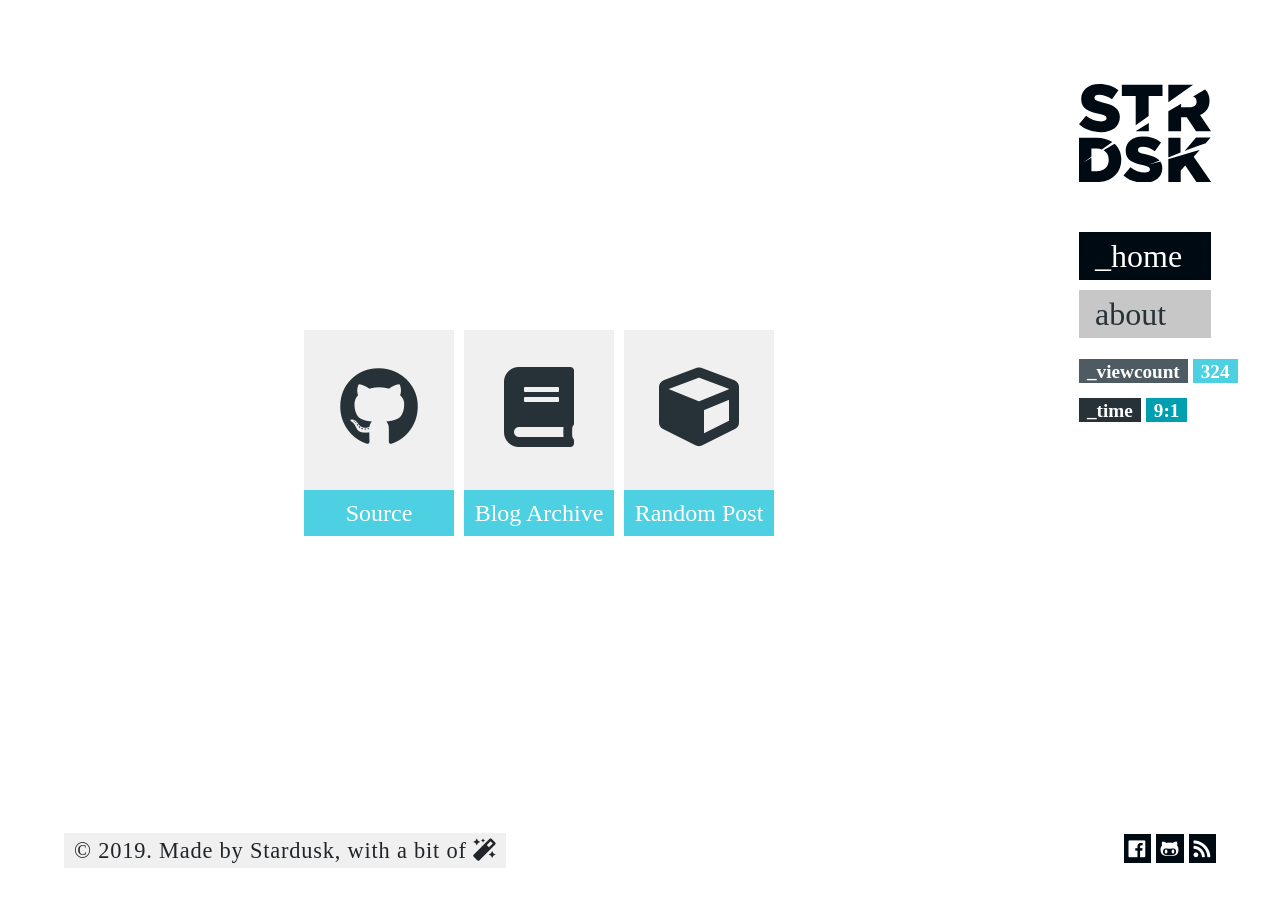
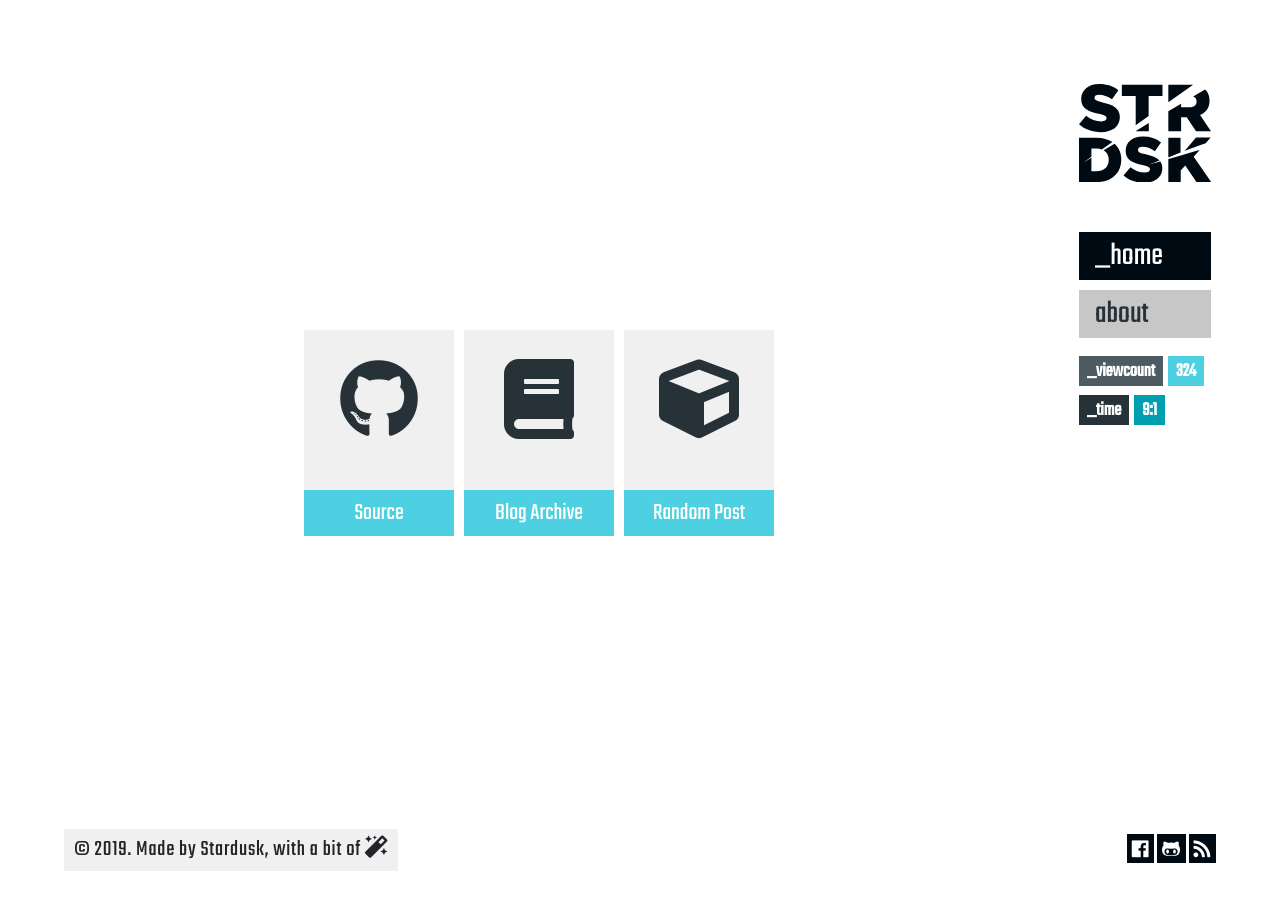
Before and after one commit to strdsk/strdsk.github.io, a Jekyll site: the page built from index.html, in a window 1280 px wide. Built offline with Jekyll 4.4.1, drawn with Linux system fonts in a browser that asks for light colours; nearby versions of some CDN libraries.

Commit message:
Update header.html

```diff
--- a/_includes/header.html
+++ b/_includes/header.html
@@ -1,6 +1,7 @@
 <link rel="stylesheet" href="/assets/css/bootstrap-strdsk.css">
 <link rel="stylesheet" href="/assets/css/fonts-strdsk.css">
 <link rel="stylesheet" href="/assets/css/strdsk.css">
+<link href="https://fonts.googleapis.com/css?family=Teko" rel="stylesheet">
 
 <link rel="stylesheet" href="https://use.fontawesome.com/releases/v5.6.3/css/all.css" integrity="sha384-UHRtZLI+pbxtHCWp1t77Bi1L4ZtiqrqD80Kn4Z8NTSRyMA2Fd33n5dQ8lWUE00s/" crossorigin="anonymous">
 <script src="/assets/js/jquery-3.3.1.min.js"></script>
```
